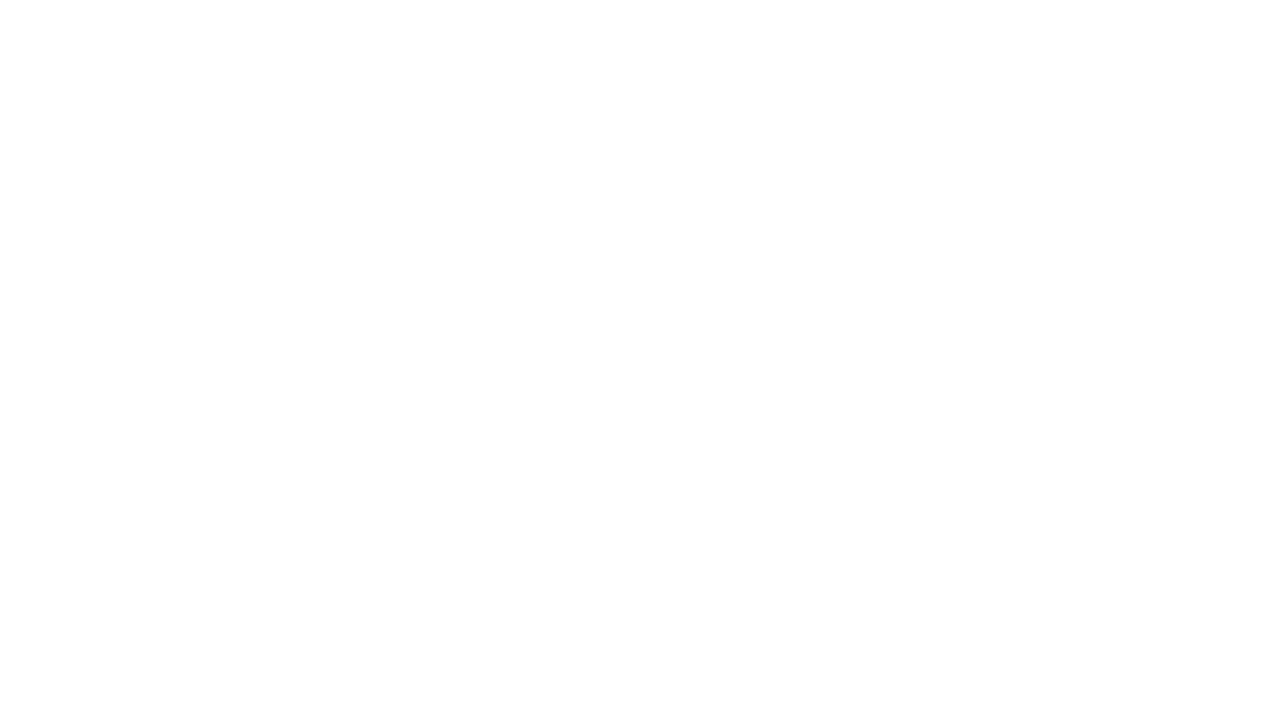
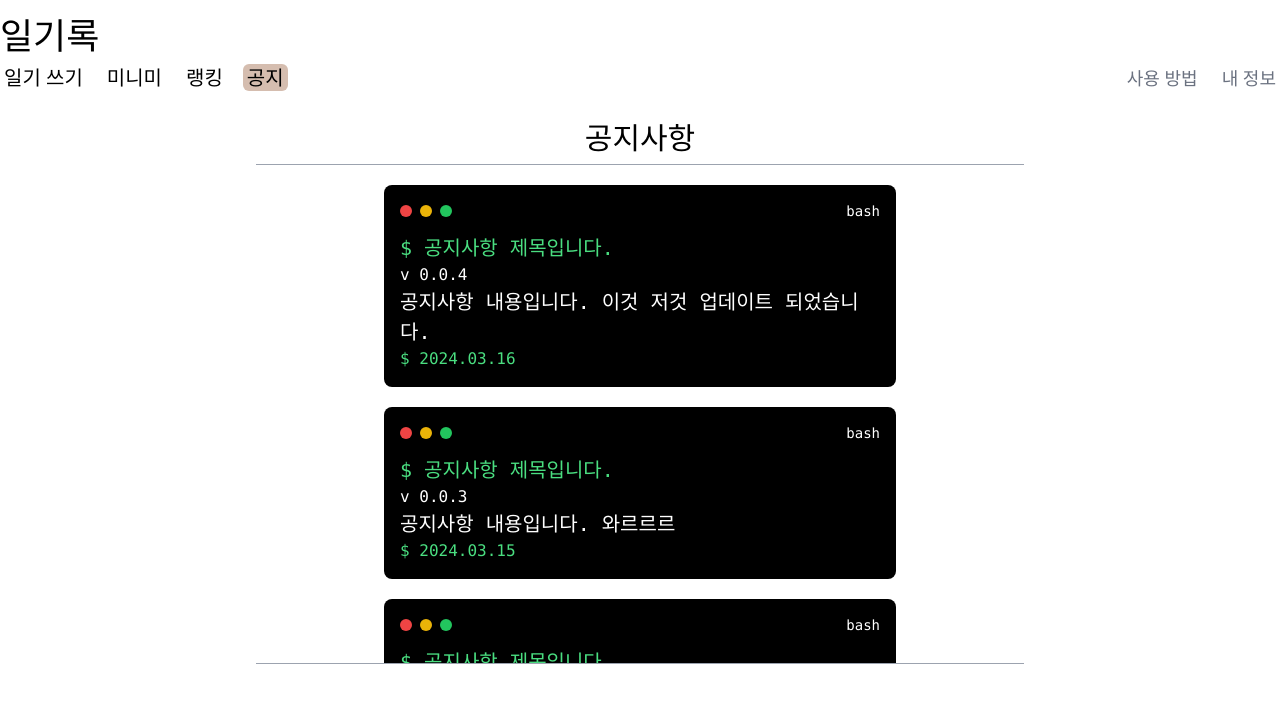
Before and after one commit to ilgilog/-ilgilog-fe, a React (Create React App) app: page /notice in a window 1280 px wide. Before the commit this address had no page. Shown: the top 702 px of the page. Built offline with nearby package versions, Linux system fonts and the light colour scheme.

Commit message:
feat: 공지사항 페이지 구현

```diff
--- a/src/components/layout/Menu.tsx
+++ b/src/components/layout/Menu.tsx
@@ -9,24 +9,24 @@ export const Menu = () => {
 
     // 기본 메뉴
     const menuList = [
-        {name: "공지", link: "/home"},
         {name: "일기 쓰기", link: "/home"},
-        {name: "미니미", link: "/home"},
-        {name: "랭킹", link: "/home"},
+        {name: "미니미", link: "/minime"},
+        {name: "랭킹", link: "/rank"},
+        {name: "공지", link: "/notice"},
     ]
     // 로그인 후 서브 메뉴
     const subMenuList = [
-        {name: "사용 방법", link: "/home"},
+        {name: "사용 방법", link: "/howtouse"},
         {name: "내 정보", link: "/my"},
     ]
     // 비로그인시 메뉴 - 로그인 화면
     const guestMenuList1 = [
         {name: "홈으로", link: "/home"},
-        {name: "사용 방법", link: "/home"},
+        {name: "사용 방법", link: "/howtouse"},
     ]
     // 비로그인시 메뉴 - 로그인 화면 아님
     const guestMenuList2 = [
-        {name: "사용 방법", link: "/home"},
+        {name: "사용 방법", link: "/howtouse"},
         {name: "로그인", link: "/login"},
     ]
 
@@ -36,7 +36,7 @@ export const Menu = () => {
                 path !== "/login" &&
                     <nav>
                         {menuList?.map((menu, key) => (
-                            <Link to={`${menu?.link}`} className="px-3 first:pl-0 text-xl hover:font-black" key={key} >
+                            <Link to={`${menu?.link}`} className={`${path === menu?.link ? "bg-primary" : ""} rounded-md px-1 mx-2 first:ml-0 text-xl hover:font-black`} key={key} >
                                 {menu?.name}
                             </Link>
                         ))}
@@ -44,7 +44,7 @@ export const Menu = () => {
             }
             <nav>
                 {(isLogin ? subMenuList : path === "/login" ? guestMenuList1 : guestMenuList2)?.map((menu, key) => (
-                    <Link to={`${menu?.link}`} className="px-3 last:pr-0 text-lg text-gray-500 hover:font-black hover:text-gray-800" key={key} >
+                    <Link to={`${menu?.link}`} className={`${path === menu?.link ? "bg-primary text-[#000]" : ""} rounded-md px-1 mx-2 last:mr-0 text-lg text-gray-500 hover:font-black hover:text-gray-800`} key={key} >
                         {menu?.name}
                     </Link>
                 ))}
--- /dev/null
+++ b/src/components/notice/NoticeCont.tsx
@@ -0,0 +1,71 @@
+export const NoticeCont = () => {
+
+    const noticeDummy = [
+        {
+            title: "공지사항 제목입니다.",
+            version: "0.0.4",
+            content: "공지사항 내용입니다. 이것 저것 업데이트 되었습니다.",
+            date: "2024.03.16"
+        },
+        {
+            title: "공지사항 제목입니다.",
+            version: "0.0.3",
+            content: "공지사항 내용입니다. 와르르르",
+            date: "2024.03.15"
+        },
+        {
+            title: "공지사항 제목입니다.",
+            version: "0.0.2",
+            content: "공지사항 내용입니다. 르르르르",
+            date: "2024.03.14"
+        },
+        {
+            title: "공지사항 제목입니다.",
+            version: "0.0.1",
+            content: "공지사항 내용입니다. 와르르르 와르르르르르",
+            date: "2024.03.10"
+        }
+    ]
+
+    return(
+        <ul className="notice-cont m-auto p-5 w-[60%] border-t-[1px] border-b-[1px] border-solid border-gray-400 h-[500px] overflow-y-scroll">
+            {noticeDummy?.map((item, key) => (
+                <li className="flex justify-center mb-5 last:m-0">
+                    <aside className="bg-black text-white p-4 rounded-lg w-full max-w-lg font-mono">
+                        <div className="flex justify-between items-center">
+                            <div className="flex space-x-2 text-red-500">
+                                <div className="w-3 h-3 rounded-full bg-red-500"></div>
+                                <div className="w-3 h-3 rounded-full bg-yellow-500"></div>
+                                <div className="w-3 h-3 rounded-full bg-green-500"></div>
+                            </div>
+                            <p className="text-sm">bash</p>
+                        </div>
+                        <div className="mt-3">
+                            <p className="text-green-400 text-[20px]">$ {item?.title}</p>
+                            <p className="text-white text-[16px]">v {item?.version}</p>
+                            <p className="text-white text-[20px]">{item?.content}</p>
+                            <p className="text-green-400 text-[16px]">$ {item?.date}</p>
+                        </div>
+                    </aside>
+                </li>
+            ))}
+
+            <style>
+                {`
+                    .notice-cont::-webkit-scrollbar{
+                        width: 6px;
+                        display: none;
+                    }
+                    .notice-cont::-webkit-scrollbar-thumb{
+                        background-color: #000;
+                        border-radius: 0.5rem;
+                    }
+                    .notice-cont::-webkit-scrollbar-track{
+                        background-color: #e0e0e0;
+                        border-radius: 1rem;
+                    }
+                `}
+            </style>
+        </ul>
+    )
+}
--- /dev/null
+++ b/src/pages/Notice.tsx
@@ -0,0 +1,12 @@
+import { NoticeCont } from "components/notice/NoticeCont"
+
+export const Notice = () => {
+
+
+    return (
+        <div>
+            <h2 className="flex justify-center text-3xl mt-3 mb-2">공지사항</h2>
+            <NoticeCont />
+        </div>
+    )
+}
--- a/src/route/Router.tsx
+++ b/src/route/Router.tsx
@@ -5,6 +5,7 @@ import { Login } from "pages/Login";
 import { KakaoAuth } from "pages/KakaoAuth";
 import { EggChoice } from "pages/EggChoice";
 import { MyInfo } from "pages/MyInfo";
+import { Notice } from "pages/Notice";
 
 export const Router = () => {
 
@@ -14,6 +15,7 @@ export const Router = () => {
                 <Route path='/' element={<Layout/>}>
                     <Route path='home' element={<Home />} />
                     <Route path='my' element={<MyInfo />} />
+                    <Route path='notice' element={<Notice />} />
 
                     <Route path='login' element={<Login />} />
                 </Route>
```
